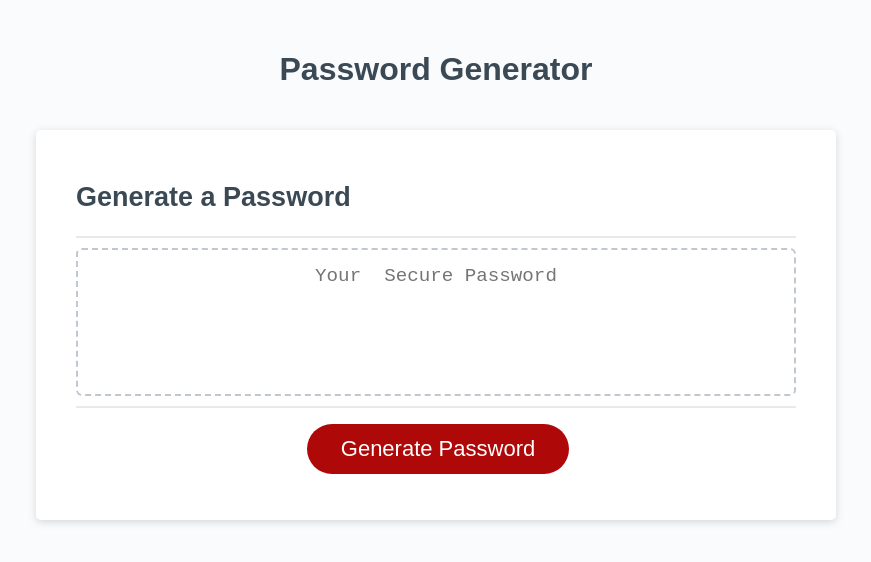
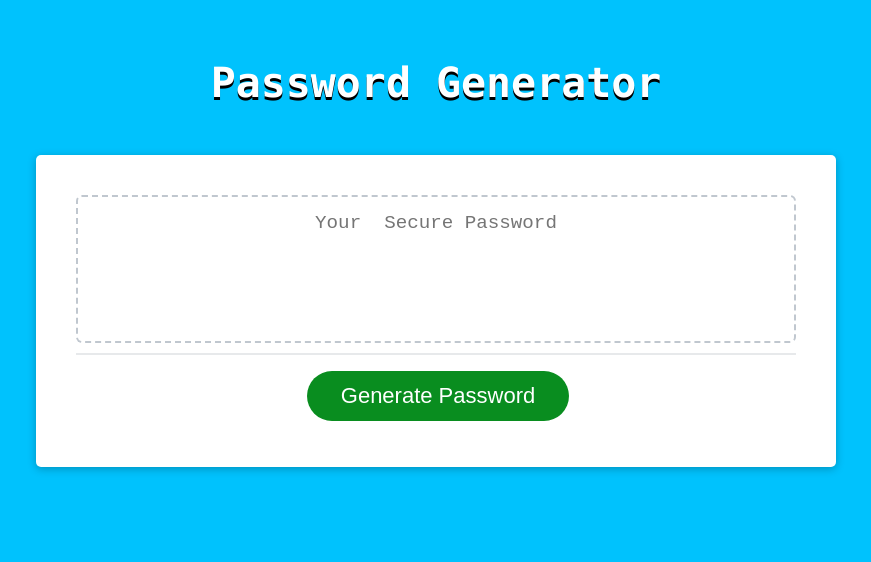
Before and after one commit to Sly-Ry/PassGen, a plain HTML site: page index.html in a window 1280 px wide. Shown: the whole page, without its empty margins (204-1075 px from the left). Drawn offline with Linux system fonts and the light colour scheme.

Commit message:
refactored code. adjusted color pallet

```diff
--- a/assets/css/assignment.css
+++ b/assets/css/assignment.css
@@ -14,7 +14,7 @@ body,
 
 body {
   font-family: sans-serif;
-  background-color: #f9fbfd;
+  background-color: #00c2fd;
 }
 
 .wrapper {
@@ -27,14 +27,17 @@ header {
   text-align: center;
   padding: 20px;
   padding-top: 0px;
-  color: hsl(206, 17%, 28%);
+  font-size: 1.3em;
+  font-family: "Lucida Console", "Courier New", monospace;
+  text-shadow: #000 0px 3px 0px;
+  color: hsl(0, 0%, 100%);
 }
 
 .card {
   background-color: hsl(0, 0%, 100%);
   border-radius: 5px;
   border-width: 1px;
-  box-shadow: rgba(0, 0, 0, 0.15) 0px 2px 8px 0px;
+  box-shadow: rgba(0, 0, 0, 0.25) 0px 2px 8px 0px;
   color: hsl(206, 17%, 28%);
   font-size: 18px;
   margin: 0 auto;
@@ -74,7 +77,7 @@ header {
 
 .btn {
   border: none;
-  background-color: hsl(360, 91%, 36%);
+  background-color: rgb(9, 141, 31);
   border-radius: 25px;
   box-shadow: rgba(0, 0, 0, 0.1) 0px 1px 6px 0px rgba(0, 0, 0, 0.2) 0px 1px 1px
     0px;
--- a/index.html
+++ b/index.html
@@ -13,9 +13,6 @@
         <h1>Password Generator</h1>
       </header>
       <div class="card">
-        <div class="card-header">
-          <h2>Generate a Password</h2>
-        </div>
         <div class="card-body">
           <textarea
             readonly
```
